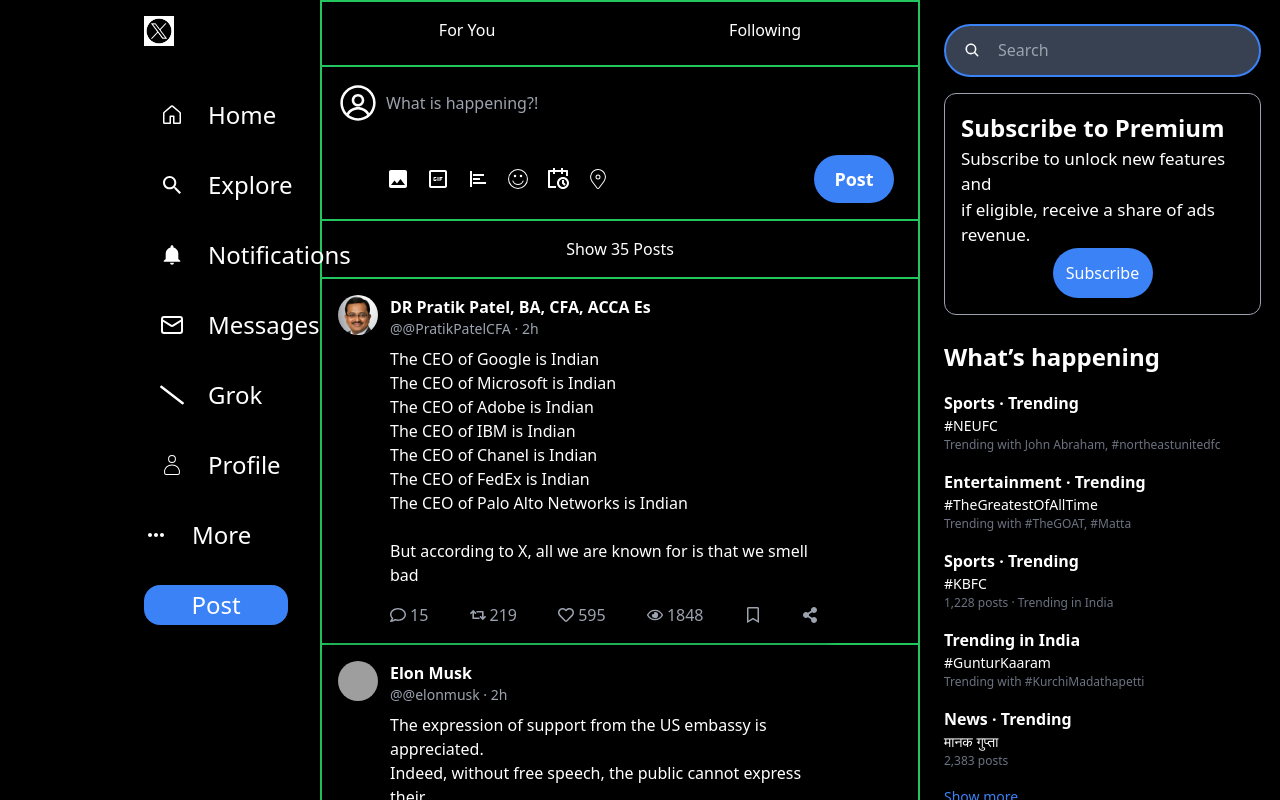
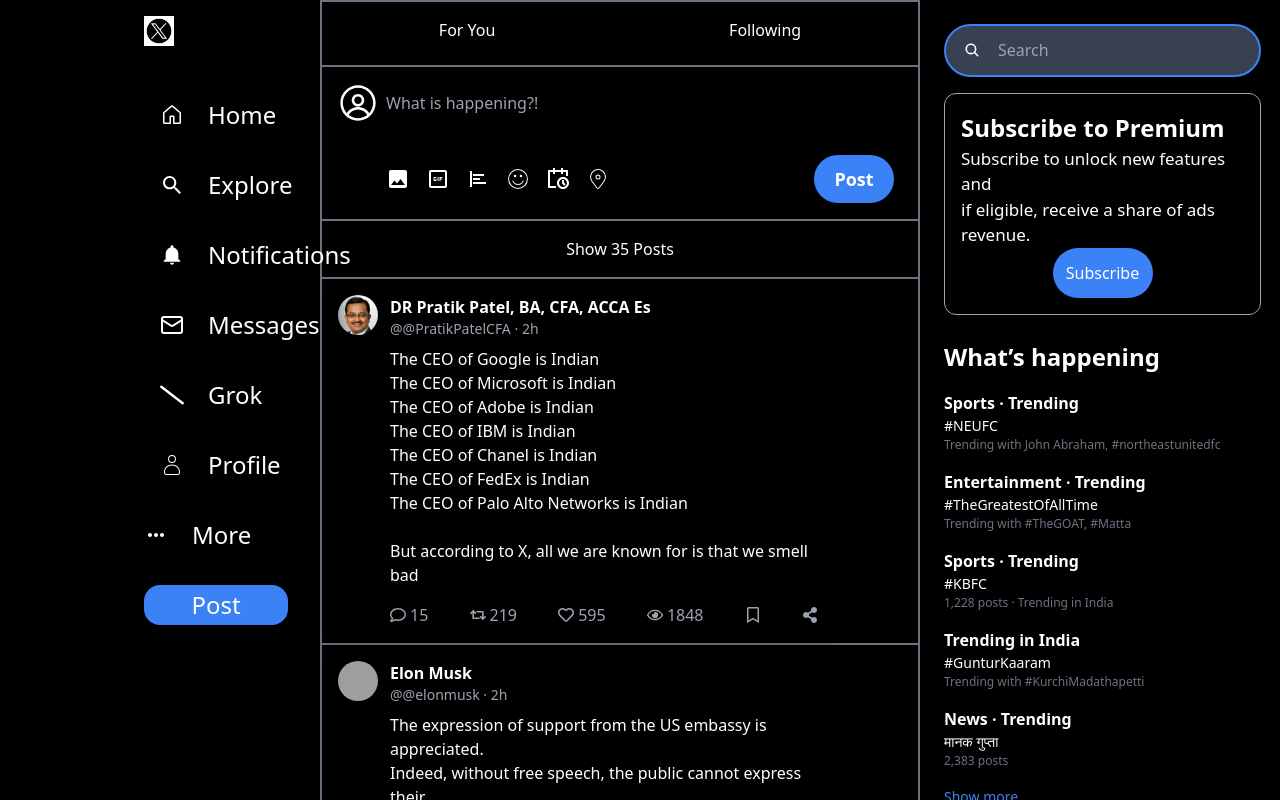
Before and after one commit to ompatel585/twitterClone, a React (Create React App) app: page / in a window 1280 px wide. Built offline with nearby package versions, Linux system fonts and the light colour scheme; grey boxes are pictures that could not be loaded.

Commit message:
Your descriptive message about the changes

```diff
--- a/src/components/Home/MiddleBox.js
+++ b/src/components/Home/MiddleBox.js
@@ -26,8 +26,8 @@
 function MiddleBox() {
     return (
         <div>
-            <div className='text-white w-[600px] h-auto border-green-500 border-2 '>
-                <div className='upper-middle flex justify-around   border-b-green-500 border-b-2 h-[65px] pt-4 cursor-pointer'>
+            <div className='text-white w-[600px] h-auto border-gray-500 border-2 '>
+                <div className='upper-middle flex justify-around   border-b-gray-500 border-b-2 h-[65px] pt-4 cursor-pointer'>
                     <p>For You</p>
                     <p>Following</p>
                 </div>
@@ -36,7 +36,7 @@
                     <input type="text" placeholder='What is happening?!' className=' bg-transparent border-transparent focus:outline-none focus:border-transparent' />
                 </div>
                 {/* <hr  className='w-4/5 mx-[10%]'/> */}
-                <div className='flex mt-8 items-center  border-green-500 border-b-2 pb-4'>
+                <div className='flex mt-8 items-center  border-gray-500 border-b-2 pb-4'>
                     <div className='flex gap-x-4 ml-16 w-[472px]'>
                         <MdInsertPhoto size={24} className='cursor-pointer'/>
                         <MdOutlineGifBox size={24} className='cursor-pointer'/>
@@ -52,12 +52,12 @@
                 </div>
 
 
-                <div className='flex items-center justify-center  border-b-green-500 border-b-2 '>
+                <div className='flex items-center justify-center  border-b-gray-500 border-b-2 '>
                     <p className='my-4'>Show 35 Posts</p>
                 </div>
 
 
-                <div className=' border-green-500 border-b-2'>
+                <div className=' border-gray-500 border-b-2'>
                     <Post
                         avatar={post1}
                         name="DR Pratik Patel, BA, CFA, ACCA Es"
@@ -80,7 +80,7 @@
 
                 </div>
 
-                <div className=' border-green-500 border-b-2'>
+                <div className=' border-gray-500 border-b-2'>
                     <Post
                         avatar={post2}
                         name="Elon Musk"
@@ -97,7 +97,7 @@
                         />
                 </div>
 
-                <div className=' border-green-500 border-b-2'>
+                <div className=' border-gray-500 border-b-2'>
                 <Post
                         avatar={post3}
                         name="Times Algebra"
@@ -117,7 +117,7 @@
                             Impose President Rule in West Bengal" - CHIRAG`}
                         />
                 </div>
-                <div className=' border-green-500 border-b-2'>
+                <div className=' border-gray-500 border-b-2'>
                 <Post
                         avatar={post4}
                         name="Jitendra Sharma"
@@ -138,7 +138,7 @@
                                 10 मुख्य रचनाओं के लिए कृपया पूरा लेख`}
                         />
                 </div>
-                <div className=' border-green-500 border-b-2'>
+                <div className=' border-gray-500 border-b-2'>
                     <Post
                         avatar={post5}
                         name="Jitendra Sharma"
@@ -153,7 +153,7 @@
                     />
                 </div>
 
-                <div className=' border-green-500 border-b-2'>
+                <div className=' border-gray-500 border-b-2'>
                     <Post
                         avatar={post6}
                         name="Ashwini Vaishnaw"
@@ -170,7 +170,7 @@
                     />
                 </div>
 
-                <div className=' border-green-500 border-b-2'>
+                <div className=' border-gray-500 border-b-2'>
                     <Post
                         avatar={post7}
                         name="Jitendra Sharma"
```
